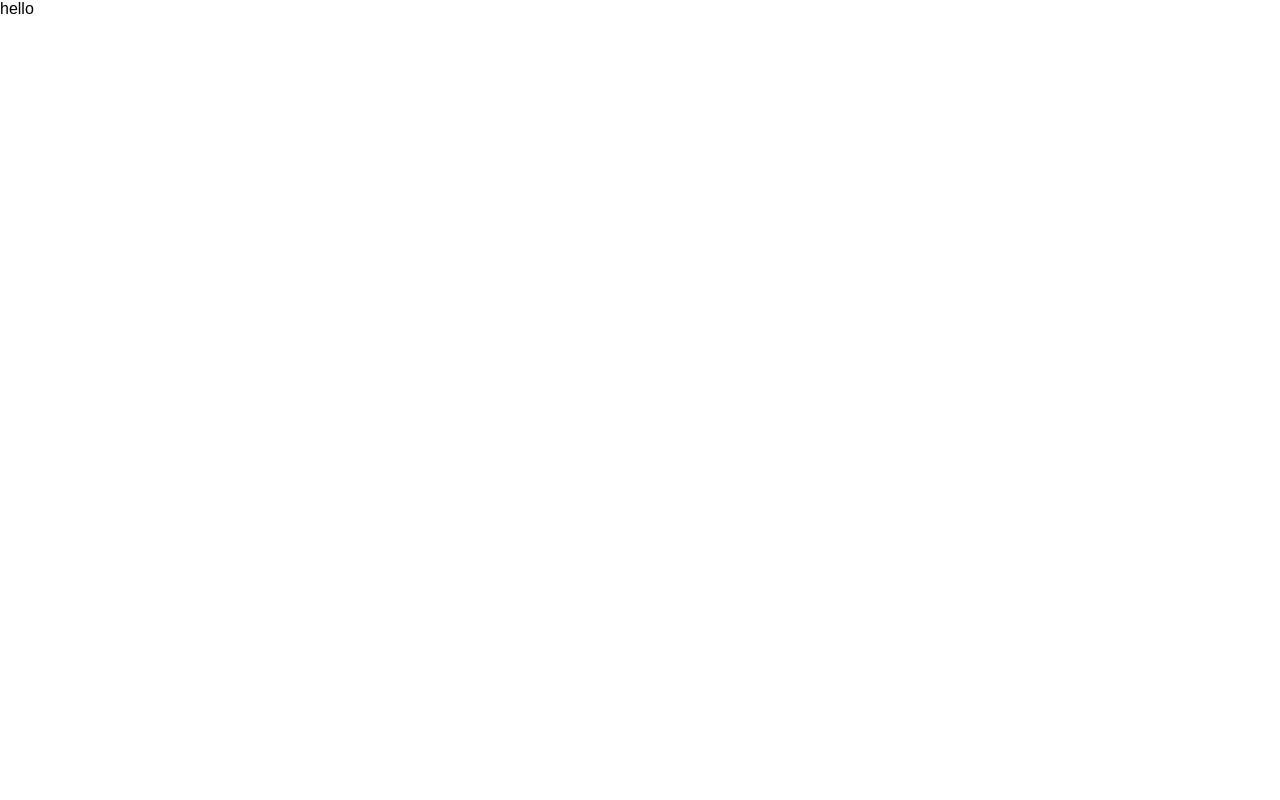
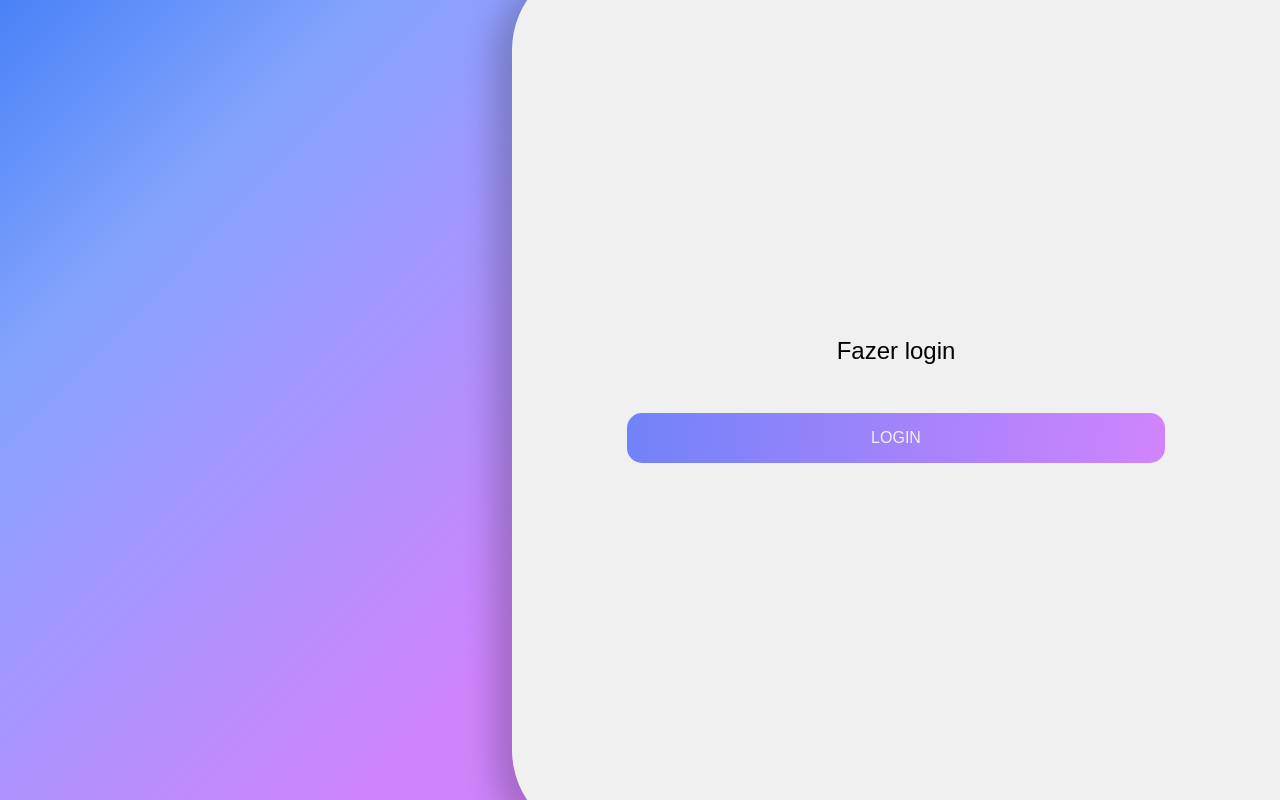
Before and after one commit to claradaibert/login-page, a React (Create React App) app: page / in a window 1280 px wide. Built offline with nearby package versions, Linux system fonts and the light colour scheme; a web font is replaced by a local one.

Commit message:
Create login page

```diff
--- a/src/App.tsx
+++ b/src/App.tsx
@@ -1,16 +1,17 @@
 import React from 'react';
 import { ThemeProvider } from 'styled-components';
+
+// Page import
+import { Login } from './pages/Login';
 
 // Style import
 import { theme } from './styles/themes/theme';
 import { GlobalStyle } from './styles/global';
 
-function App() {
+const App: React.FC = () => {
   return (
     <ThemeProvider theme={theme}>
-      <div className="App">
-        hello
-      </div>
+      <Login />
       <GlobalStyle/>
     </ThemeProvider>
   );
--- /dev/null
+++ b/src/pages/Login/index.tsx
@@ -0,0 +1,20 @@
+import React from "react";
+
+//Component import
+import { Button } from "../../components/Button";
+
+// Style import
+import * as Style from "./styles";
+
+const Login: React.FC = () => {
+  return (
+    <Style.PageWrap>
+      <Style.Container>
+        <Style.PageTitle>Fazer login</Style.PageTitle>
+        <Button/>
+      </Style.Container>
+    </Style.PageWrap>
+  );
+};
+
+export { Login };
--- /dev/null
+++ b/src/pages/Login/styles.ts
@@ -0,0 +1,47 @@
+import styled from "styled-components";
+
+export const PageWrap = styled.div`
+    width: 100%;
+    background: linear-gradient(135deg, #1463F3 0%, #4982F7 0.01%, #84A4FC 18.03%, #D084FC 55.86%);
+    height: 100vh;
+    display: flex;
+    justify-content: flex-end;
+    align-items: center;
+    overflow: hidden;
+
+    @media screen and (max-width: 700px) {
+        justify-content: flex-start;
+        flex-direction: column-reverse;
+    }
+`
+
+export const Container = styled.div`
+    width: 60%;
+    background-color: ${({theme}) => theme.background_primary_white};
+    border-radius: 90px 0 0 90px;
+    height: 110%;
+    overflow: hidden;
+    box-shadow: -20px 10px 30px 0px rgba(0, 0, 0, 0.20);
+    display: flex;
+    flex-direction: column;
+    gap: 3rem;
+    justify-content: center;
+    align-items: center;
+
+    @media screen and (max-width: 900px) {
+        width: 80%;
+    }
+
+    @media screen and (max-width: 700px) {
+        width: 100%;
+        height: 90%;
+        border-radius: 70px 70px 0 0;
+        box-shadow: -20px -10px 30px 0px rgba(0, 0, 0, 0.20);
+    }
+`
+
+export const PageTitle = styled.p`
+    font-size: 1.5rem;
+    font-weight: 200;
+    color: ${({theme}) => theme.font_primary};
+`
```
